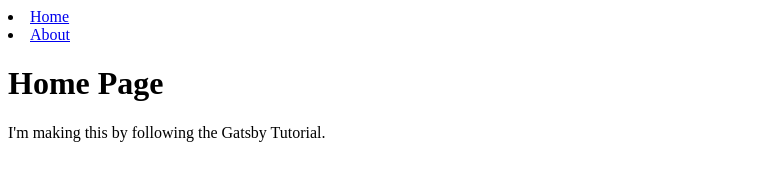
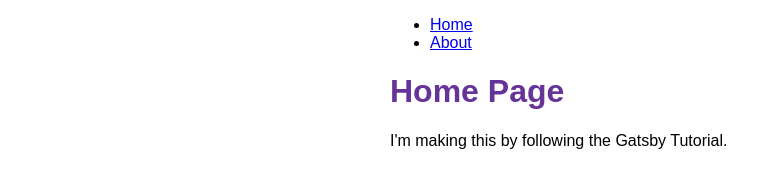
Before and after one commit to flaviosp15/my-blog, a Gatsby site: page / in a window 1280 px wide. Shown: the whole page, without its empty margins (0-781 px from the left). Built offline with nearby package versions, Linux system fonts and the light colour scheme; Gatsby itself is replaced by a stand-in of ours.

Commit message:
style: update styles to layout elements

```diff
--- a/src/components/layout.js
+++ b/src/components/layout.js
@@ -1,19 +1,26 @@
 import React from 'react';
 import { Link } from 'gatsby';
+import { container, heading, navLinks, navLinkItem, navLinkText } from './layout.module.css';
 
 function Layout({ pageTitle, children }) {
   return (
-    <div>
+    <div className={container}>
       <nav>
-        <li>
-          <Link to="/">Home</Link>
-        </li>
-        <li>
-          <Link to="/about">About</Link>
-        </li>
+        <ul className={navLinks}>
+          <li className={navLinkItem}>
+            <Link to="/" className={navLinkText}>
+              Home
+            </Link>
+          </li>
+          <li>
+            <Link to="/about" className={navLinkText}>
+              About
+            </Link>
+          </li>
+        </ul>
       </nav>
       <main>
-        <h1>{pageTitle}</h1>
+        <h1 className={heading}>{pageTitle}</h1>
         {children}
       </main>
     </div>
```
